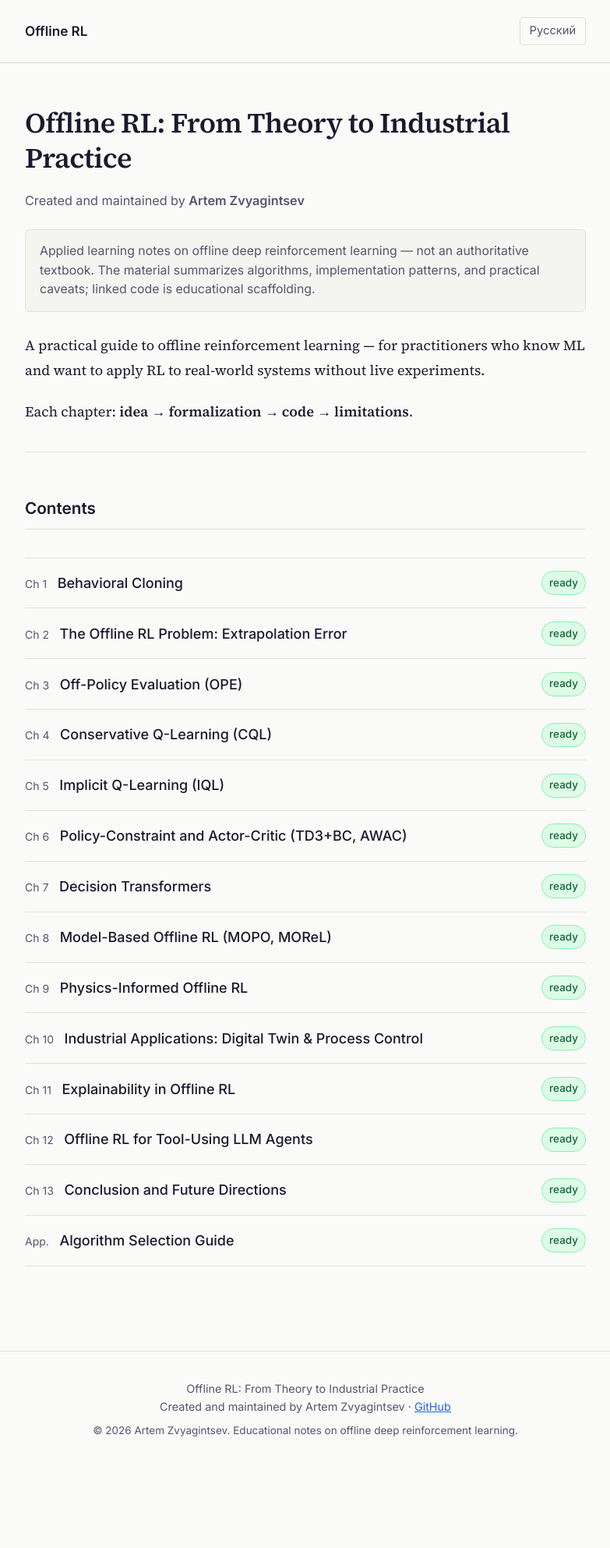
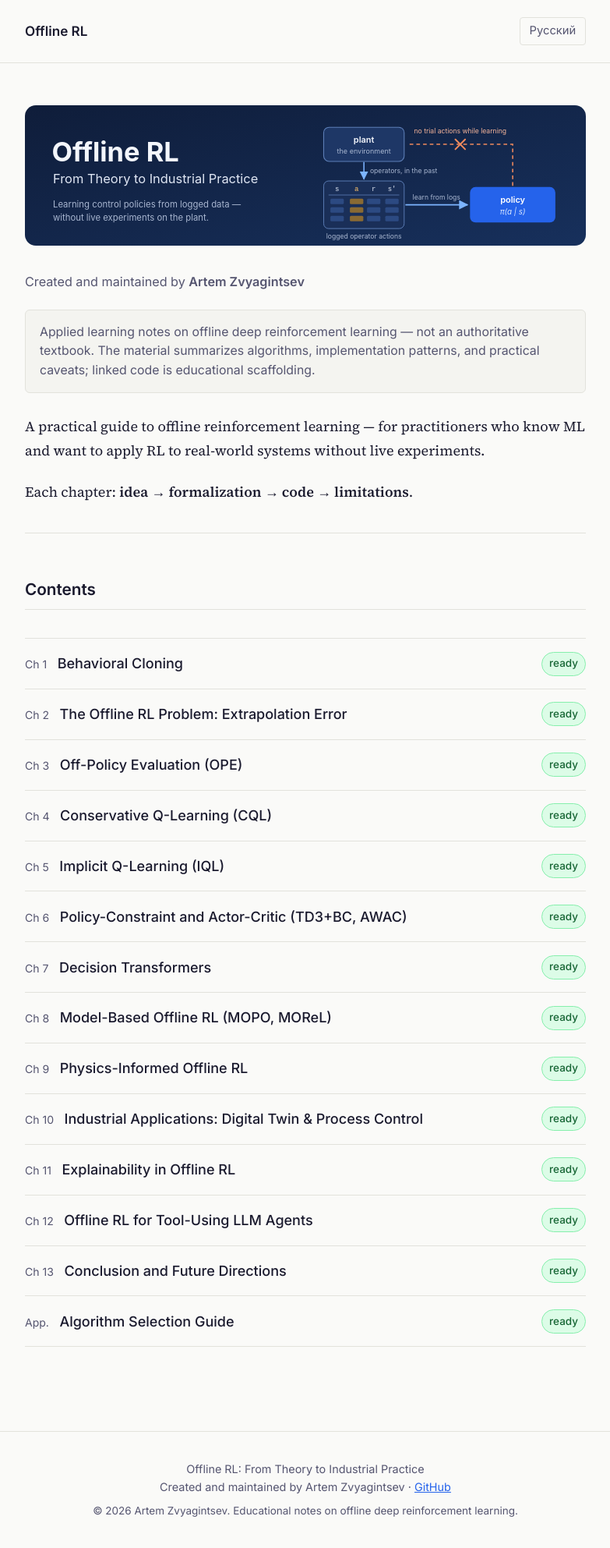
Before and after one commit to corba777/offline-rl-book, a Jekyll site: the page index.html, which Jekyll copies as it is, in a window 1280 px wide. Shown: the whole page at 78% size, without its empty margins (248-1031 px from the left). Built offline with Jekyll 4.4.1, drawn with Linux system fonts in a browser that asks for light colours; before the commit the page ends 1882 px from its top, so only the background shows below that.

Commit message:
Book start pages: add the banner (EN and RU) above the contents.
Co-Authored-By: Claude Opus 5.5 (1M context) <noreply@anthropic.com>

```diff
--- a/index.html
+++ b/index.html
@@ -45,6 +45,9 @@
     .ch-status.ready { background: #dcfce7; border-color: #86efac; color: #166534; }
     .byline { font-family: var(--sans); font-size: 0.9rem; color: var(--text-light); margin-bottom: 0.5rem; }
     .disclaimer { font-family: var(--sans); font-size: 0.88rem; color: var(--text-light); background: var(--bg-code); border: 1px solid var(--border); border-radius: 6px; padding: 0.85rem 1rem; margin: 1.25rem 0 1.5rem; line-height: 1.55; }
+    .hero { margin: 0 0 1.75rem; }
+    .hero img { display: block; width: 100%; height: auto; border-radius: 14px; }
+    .visually-hidden { position: absolute; width: 1px; height: 1px; padding: 0; margin: -1px; overflow: hidden; clip: rect(0 0 0 0); white-space: nowrap; border: 0; }
     .site-footer { border-top: 1px solid var(--border); padding: 2rem 0; text-align: center; font-family: var(--sans); font-size: 0.8rem; color: var(--text-light); line-height: 1.6; }
     .site-footer a { color: var(--accent); }
   </style>
@@ -59,7 +62,8 @@
 </header>
 
 <main>
-  <h1>Offline RL: From Theory to Industrial Practice</h1>
+  <h1 class="visually-hidden">Offline RL: From Theory to Industrial Practice</h1>
+  <p class="hero"><img src="/offline-rl-book/figures/readme/banner.svg" alt="Offline RL: from theory to industrial practice. A policy learns from logged operator actions recorded earlier on the plant, without trial actions on the plant while learning." /></p>
 
   <p class="byline">Created and maintained by <strong>Artem Zvyagintsev</strong></p>
 
--- a/ru.html
+++ b/ru.html
@@ -37,6 +37,9 @@
     .ch-status.ready{background:#dcfce7;border-color:#86efac;color:#166534}
     .byline{font-family:var(--sans);font-size:0.9rem;color:var(--text-light);margin-bottom:0.5rem}
     .disclaimer{font-family:var(--sans);font-size:0.88rem;color:var(--text-light);background:var(--bg-code);border:1px solid var(--border);border-radius:6px;padding:0.85rem 1rem;margin:1.25rem 0 1.5rem;line-height:1.55}
+    .hero{margin:0 0 1.75rem}
+    .hero img{display:block;width:100%;height:auto;border-radius:14px}
+    .visually-hidden{position:absolute;width:1px;height:1px;padding:0;margin:-1px;overflow:hidden;clip:rect(0 0 0 0);white-space:nowrap;border:0}
     .site-footer{border-top:1px solid var(--border);padding:2rem 0;text-align:center;font-family:var(--sans);font-size:0.8rem;color:var(--text-light);line-height:1.6}
     .site-footer a{color:var(--accent)}
   </style>
@@ -49,7 +52,8 @@
   </div>
 </header>
 <main>
-  <h1>Offline RL: От теории к промышленной практике</h1>
+  <h1 class="visually-hidden">Offline RL: От теории к промышленной практике</h1>
+  <p class="hero"><img src="/offline-rl-book/figures/readme/banner_ru.svg" alt="Offline RL: от теории к промышленной практике. Политика обучается по действиям операторов, записанным раньше на установке, без пробных действий на установке во время обучения." /></p>
   <p class="byline">Created and maintained by <strong>Artem Zvyagintsev</strong></p>
   <p class="disclaimer">Прикладные учебные заметки по offline deep RL — не авторитетный textbook. Материал суммирует алгоритмы, паттерны реализации и практические caveats; код — учебный каркас.</p>
   <p>Практическое руководство по офлайн-обучению с подкреплением — для практиков, которые знают ML и хотят применять RL к реальным системам без живых экспериментов.</p>
```
Also changed, not shown: figures/readme/banner_ru.svg (added).
